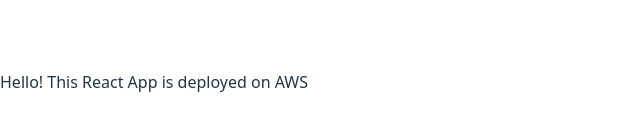
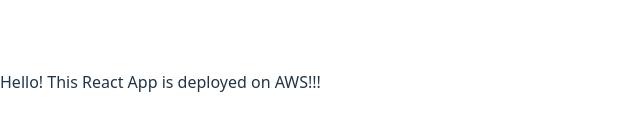
Before and after one commit to tarun-veeraraghavan-mv/AWS-EB-CI-CD-EXPRESS-REACT-DOCKER-COMPOSE-TESTS, a React (Vite) app in the folder react/: page / in a window 1280 px wide. Shown: the part 318-448 px from the top of the page, without its empty margins (0-640 px from the left). Built offline with nearby package versions, Linux system fonts and the light colour scheme.

Commit message:
backend aws2

```diff
--- a/react/src/App.tsx
+++ b/react/src/App.tsx
@@ -1,7 +1,7 @@
 function App() {
   return (
     <>
-      <p>Hello! This React App is deployed on AWS</p>
+      <p>Hello! This React App is deployed on AWS!!!</p>
     </>
   );
 }
```
Also changed, not shown: 1 other file (tests, documents, lock files or other folders).
